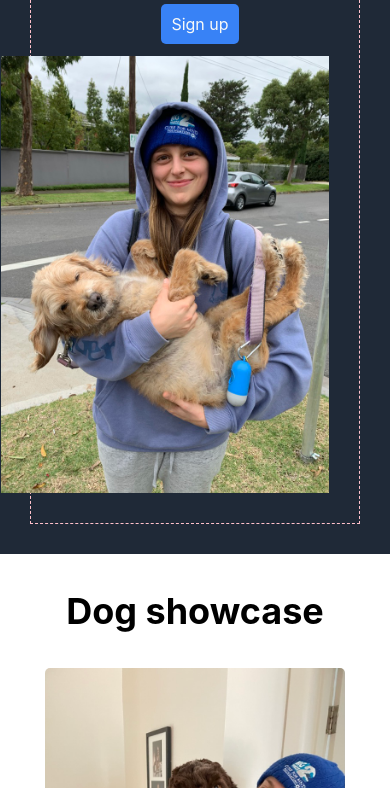
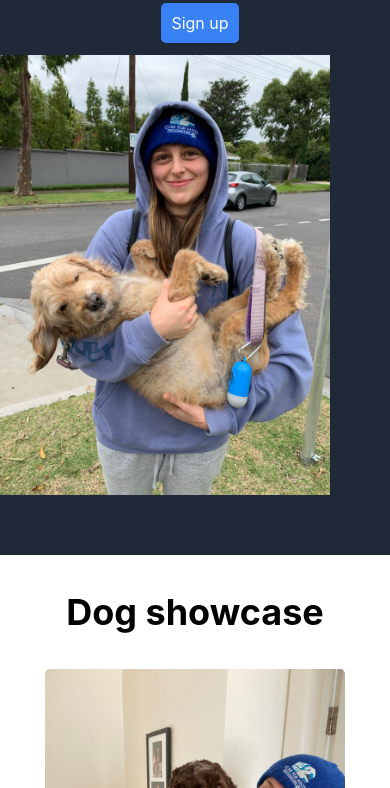
Before and after one commit to TylerBestRepo/Odin-Landing-Page, a plain HTML site: page index.html in a window 390 px wide. Shown: the part 656-1444 px from the top of the page. Drawn offline with Linux system fonts and the light colour scheme.

Commit message:
more temp border removals.

```diff
--- a/styles.css
+++ b/styles.css
@@ -197,7 +197,6 @@ img {
 @media(max-width: 780px) {
     .header .container {
         flex-direction: column;
-        border: 1px dashed pink;
         text-align: center;
         justify-content: space-between;
     }
```
